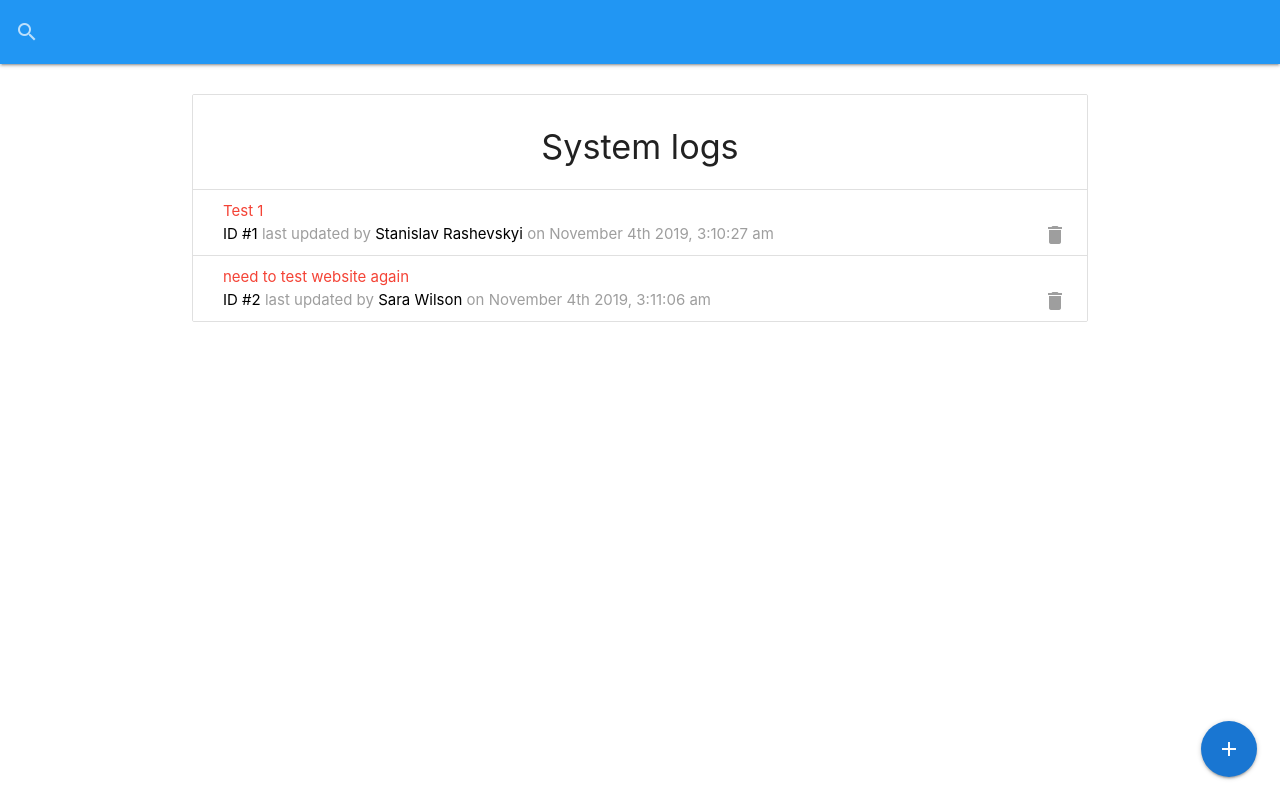
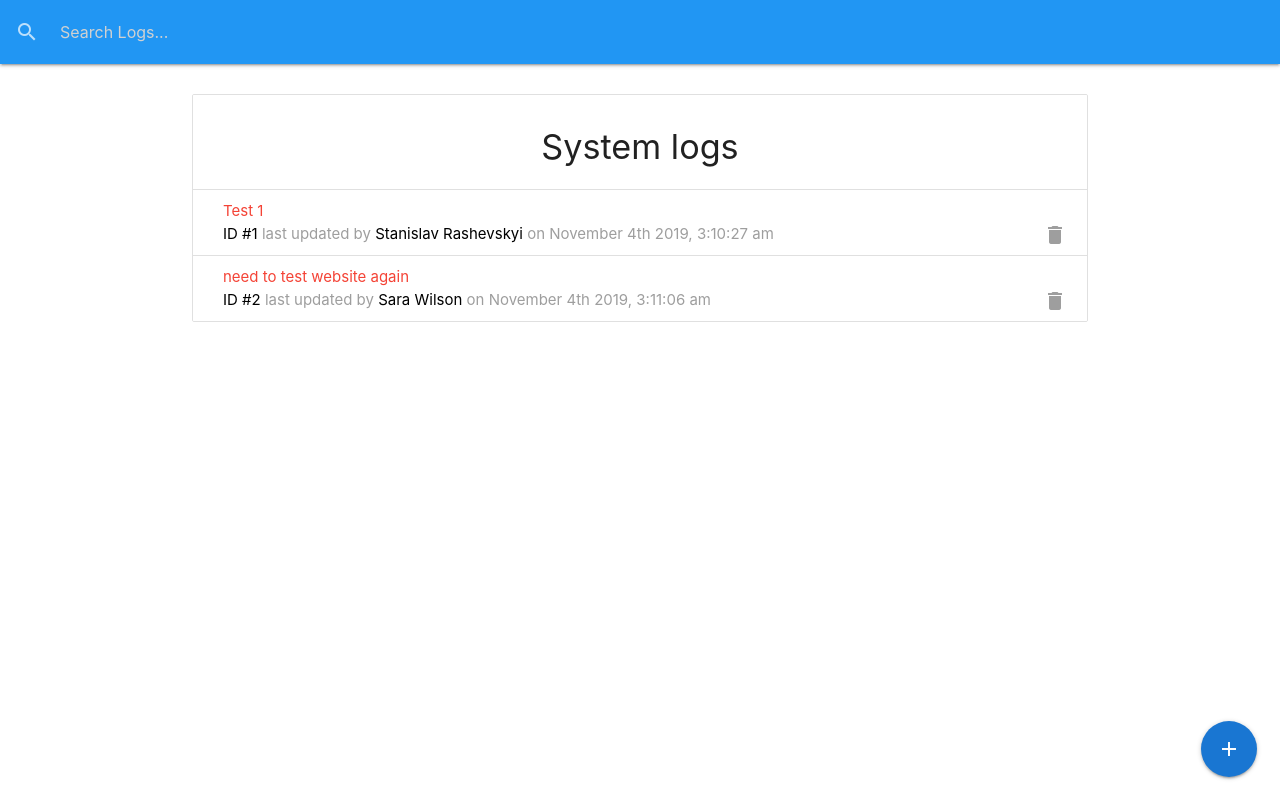
Before and after one commit to stanislavr/ITLogger, a React (Create React App) app in the folder it-logger/: page / in a window 1280 px wide. Built offline with nearby package versions, Linux system fonts and the light colour scheme; data requests are answered from the project's data file.

Commit message:
can search logs

```diff
--- a/it-logger/src/actions/logActions.js
+++ b/it-logger/src/actions/logActions.js
@@ -6,7 +6,8 @@
   DELETE_LOG,
   UPDATE_LOG,
   SET_CURRENT,
-  CLEAR_CURRENT
+  CLEAR_CURRENT,
+  SEARCH_LOGS
 } from "./types";
 
 /* one way of writing a function below */
@@ -106,6 +107,23 @@
   }
 };
 
+// get logs from the server
+export const searchLogs = text => async dispatch => {
+  try {
+    setLoading();
+
+    const res = await fetch(`/logs?q=${text}`);
+    const data = await res.json();
+
+    dispatch({
+      type: SEARCH_LOGS,
+      payload: data
+    });
+  } catch (err) {
+    dispatch({ type: LOGS_ERROR, payload: err.response.data });
+  }
+};
+
 // set current log
 export const setCurrent = log => {
   return {
--- a/it-logger/src/components/layout/SearchBar.js
+++ b/it-logger/src/components/layout/SearchBar.js
@@ -1,12 +1,27 @@
-import React from "react";
+import React, { useRef } from "react";
+import { connect } from "react-redux";
+import PropTypes from "prop-types";
+import { searchLogs } from "../../actions/logActions";
 
-const SearchBar = () => {
+const SearchBar = ({ searchLogs }) => {
+  const text = useRef("");
+
+  const onChange = e => {
+    searchLogs(text.current.value);
+  };
+
   return (
     <nav style={{ marginBottom: "30px" }} className="blue">
       <div className="nav-wrapper">
         <form>
           <div className="input-field">
-            <input id="search" type="search" required />
+            <input
+              id="search"
+              type="search"
+              placeholder="Search Logs..."
+              ref={text}
+              onChange={onChange}
+            />
             <label className="label-icon" htmlFor="search">
               <i className="material-icons">search</i>
             </label>
@@ -18,4 +33,8 @@
   );
 };
 
-export default SearchBar;
+SearchBar.propTypes = {
+  searchLogs: PropTypes.func.isRequired
+};
+
+export default connect(null, { searchLogs })(SearchBar);
--- a/it-logger/src/reducers/logReducer.js
+++ b/it-logger/src/reducers/logReducer.js
@@ -6,7 +6,8 @@
   DELETE_LOG,
   UPDATE_LOG,
   SET_CURRENT,
-  CLEAR_CURRENT
+  CLEAR_CURRENT,
+  SEARCH_LOGS
 } from "../actions/types";
 
 const initialState = {
@@ -19,6 +20,12 @@
 export default (state = initialState, action) => {
   switch (action.type) {
     case GET_LOGS:
+      return {
+        ...state,
+        logs: action.payload,
+        loading: false
+      };
+    case SEARCH_LOGS:
       return {
         ...state,
         logs: action.payload,
```
